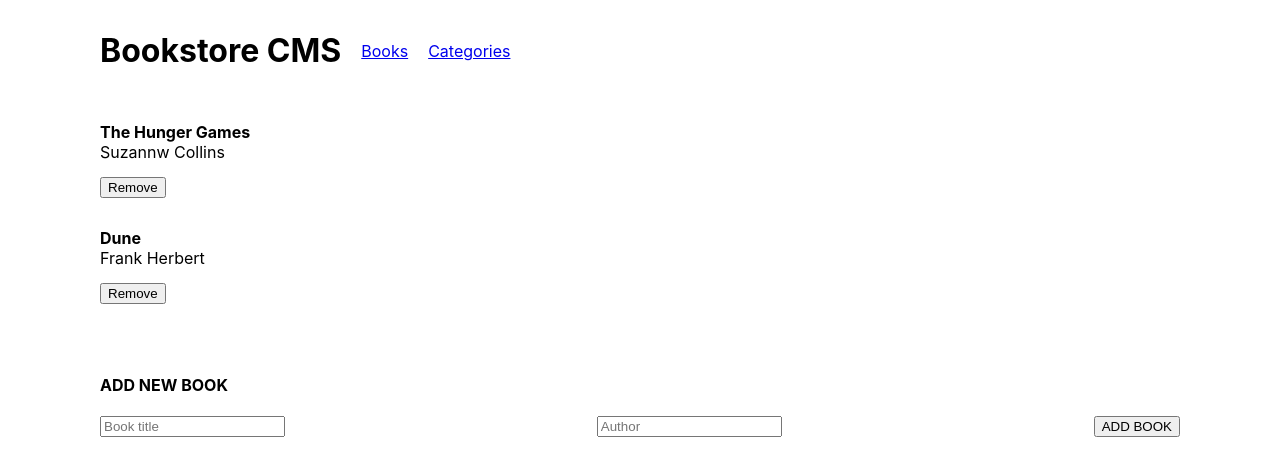
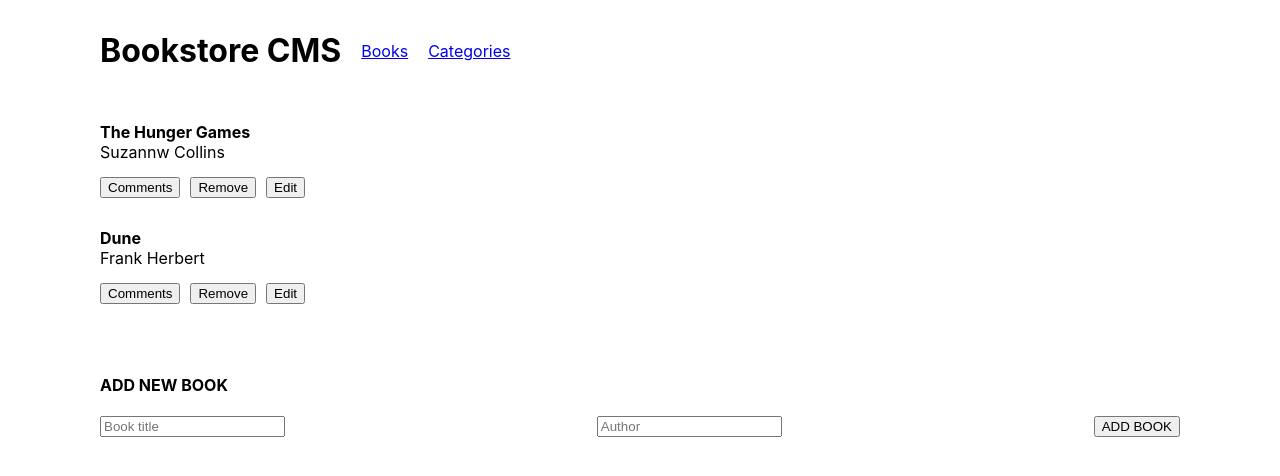
Before and after one commit to Olivier-Kango/bookstore, a React (Create React App) app: page / in a window 1280 px wide. Shown: the top 476 px of the page. Built offline with nearby package versions, Linux system fonts and the light colour scheme.

Commit message:
Add the edit and comment button

```diff
--- a/src/components/Book.js
+++ b/src/components/Book.js
@@ -4,21 +4,28 @@ import { removeBook } from '../redux/books/books';
 
 const Book = (book) => {
   const {
-    title, author, id,
+    title, author, id, category,
   } = book;
 
   const dispatch = useDispatch();
 
   return (
     <div key={title} id={id} className="book">
+      <p>{category}</p>
       <h4>{title}</h4>
       <p>{author}</p>
       <div className="buttons">
+        <button type="button">
+          Comments
+        </button>
         <button
           type="button"
           onClick={() => dispatch(removeBook({ id }))}
         >
           Remove
+        </button>
+        <button type="button">
+          Edit
         </button>
       </div>
     </div>
```
